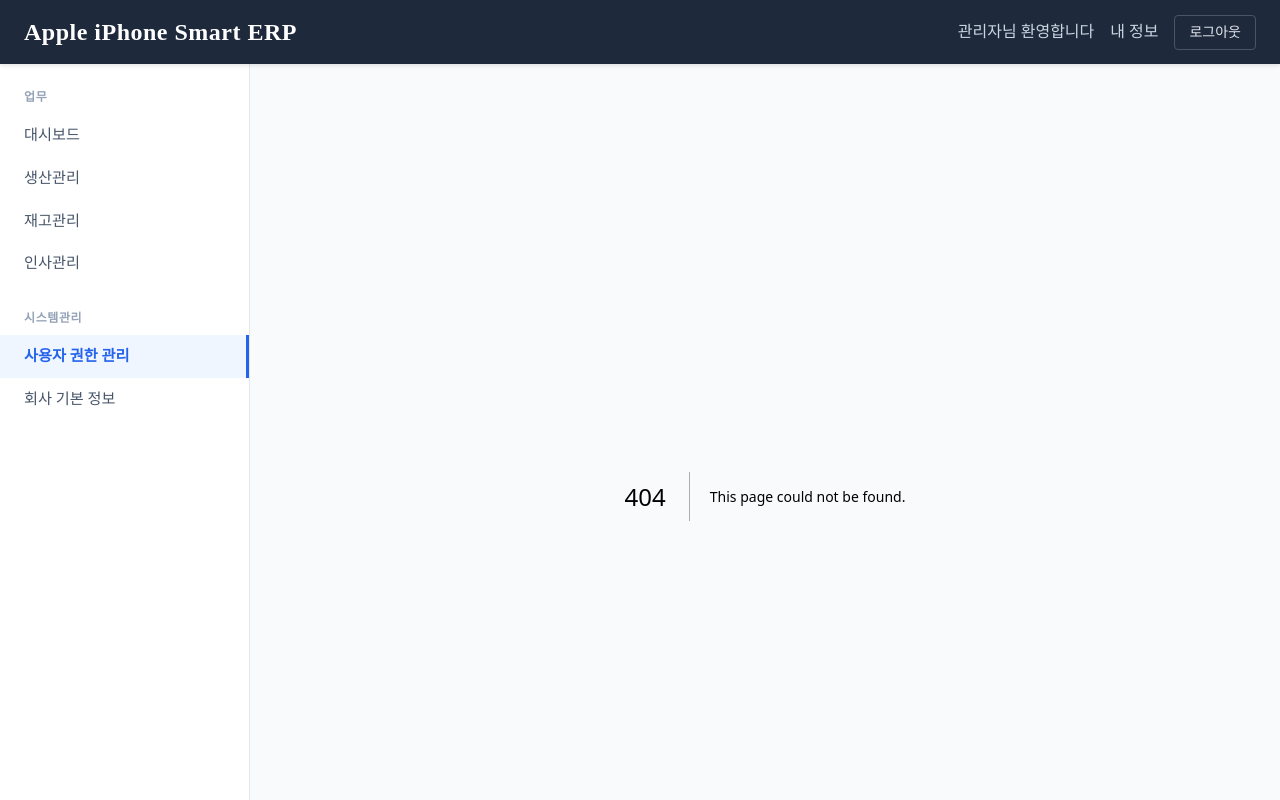
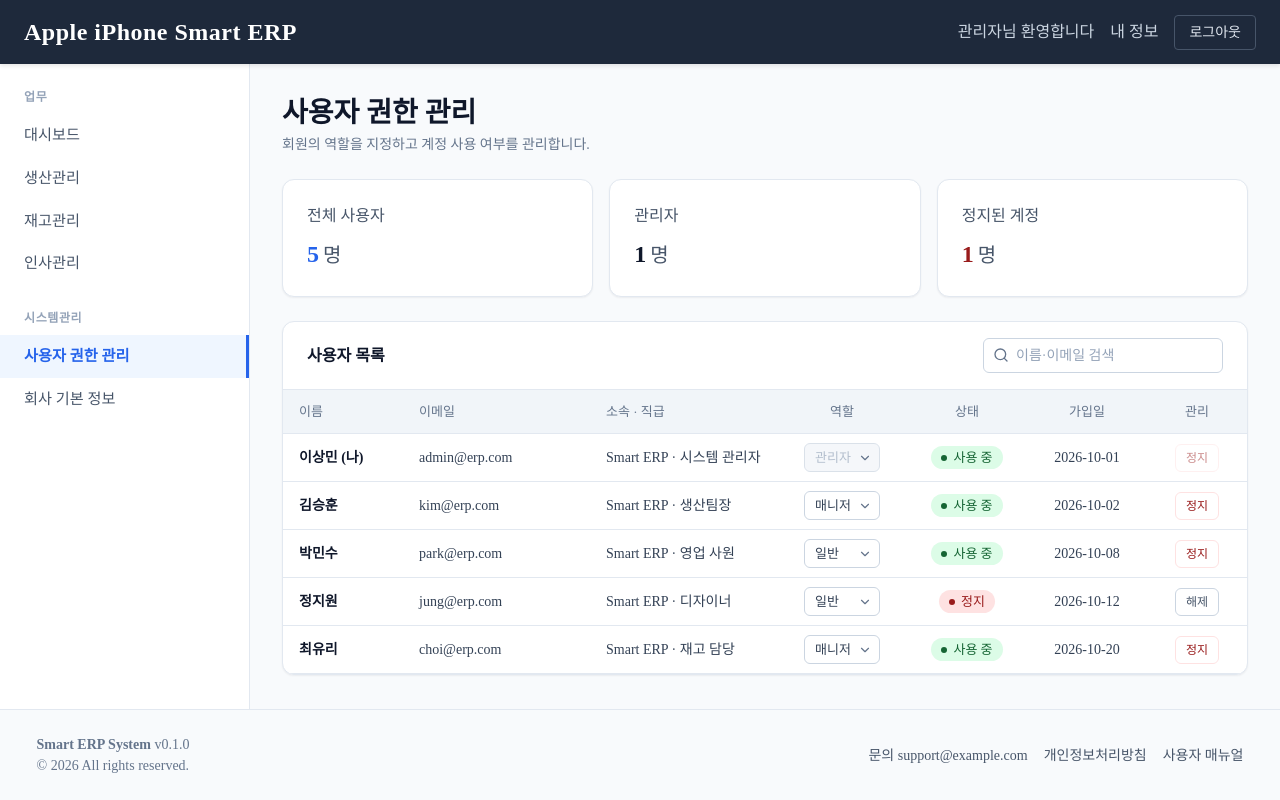
Before and after one commit to HKSEV/erp, a Next.js app in the folder erp-frontend/: page /dashboard/system/users in a window 1280 px wide. Before the commit this address had no page. Shown: the top 800 px of the page. Built offline with nearby package versions, Linux system fonts and the light colour scheme; a web font is replaced by a local one.

Commit message:
20261030_사용자 권한 관리 화면 추가 (샘플 데이터, 역할 변경·계정 정지), 공통 Select 컴포넌트 추가

```diff
--- /dev/null
+++ b/erp-frontend/src/app/dashboard/system/users/page.tsx
@@ -0,0 +1,151 @@
+"use client";
+
+import { useState } from "react";
+import { PageContainer, PageHeader, StatGrid, StatCard, Card, SearchBar, DataTable, StatusBadge, Button, Select } from "@/components/ui";
+import type { Column } from "@/components/ui";
+import useModal from "@/components/contexts/ModalContext";
+
+// 시스템관리 > 사용자 권한 관리
+// 백엔드 API(/api/admin/members) 준비 전까지 샘플 데이터로 동작
+type UserRole = "ADMIN" | "MANAGER" | "USER";
+
+interface MemberAccount {
+  id: number;
+  name: string;
+  email: string;
+  companyName: string;
+  position: string;
+  role: UserRole;
+  active: boolean;   // false: 정지된 계정 (로그인 불가)
+  createdAt: string;
+};
+
+const ROLE_LABEL: Record<UserRole, string> = {
+  ADMIN: "관리자",
+  MANAGER: "매니저",
+  USER: "일반",
+};
+const ROLE_OPTIONS = (Object.keys(ROLE_LABEL) as UserRole[]).map((role) => ({value: role, label: ROLE_LABEL[role]}));
+
+// 로그인 정보에 사용자 id가 담기기 전까지 임시로 지정한 "내 계정"
+const CURRENT_USER_ID = 1;
+
+export default function Users() {
+  const {openAlertModal} = useModal();
+  const [members, setMembers] = useState<MemberAccount[]>([
+    {id: 1, name: "이상민", email: "admin@erp.com", companyName: "Smart ERP", position: "시스템 관리자", role: "ADMIN", active: true, createdAt: "2026-10-01"},
+    {id: 2, name: "김승훈", email: "kim@erp.com", companyName: "Smart ERP", position: "생산팀장", role: "MANAGER", active: true, createdAt: "2026-10-02"},
+    {id: 3, name: "박민수", email: "park@erp.com", companyName: "Smart ERP", position: "영업 사원", role: "USER", active: true, createdAt: "2026-10-08"},
+    {id: 4, name: "정지원", email: "jung@erp.com", companyName: "Smart ERP", position: "디자이너", role: "USER", active: false, createdAt: "2026-10-12"},
+    {id: 5, name: "최유리", email: "choi@erp.com", companyName: "Smart ERP", position: "재고 담당", role: "MANAGER", active: true, createdAt: "2026-10-20"},
+  ]);
+
+  // 검색어: 이름, 이메일에 포함되면 표시
+  const [keyword, setKeyword] = useState("");
+  const filteredMembers = members.filter((m) =>
+    [m.name, m.email].some((field) => field.toLowerCase().includes(keyword.toLowerCase()))
+  );
+
+  const adminCount = members.filter((m) => m.role === "ADMIN" && m.active).length;
+  const update = (id: number, changes: Partial<MemberAccount>) =>
+    setMembers((prev) => prev.map((m) => (m.id === id ? {...m, ...changes} : m)));
+
+  // 마지막 관리자가 권한을 잃으면 아무도 이 화면에 들어올 수 없으므로 막음
+  const isLastAdmin = (member: MemberAccount) => member.role === "ADMIN" && member.active && adminCount === 1;
+
+  const changeRole = (member: MemberAccount, role: UserRole) => {
+    if (isLastAdmin(member) && role !== "ADMIN") {
+      openAlertModal("역할을 변경할 수 없습니다.", undefined, {
+        variant: "error",
+        description: "관리자는 최소 1명 있어야 합니다.",
+      });
+      return;
+    }
+    openAlertModal(
+      `${member.name}님의 역할을 변경할까요?`,
+      () => update(member.id, {role}),
+      {
+        variant: "confirm",
+        description: `${ROLE_LABEL[member.role]} → ${ROLE_LABEL[role]}`,
+        confirmText: "변경",
+        cancelText: "취소",
+      },
+    );
+  };
+
+  const toggleActive = (member: MemberAccount) => {
+    if (member.active && isLastAdmin(member)) {
+      openAlertModal("계정을 정지할 수 없습니다.", undefined, {
+        variant: "error",
+        description: "관리자는 최소 1명 있어야 합니다.",
+      });
+      return;
+    }
+    openAlertModal(
+      member.active ? `${member.name}님의 계정을 정지할까요?` : `${member.name}님의 계정 정지를 해제할까요?`,
+      () => update(member.id, {active: !member.active}),
+      {
+        variant: "confirm",
+        description: member.active ? "정지된 계정은 로그인할 수 없습니다." : "다시 로그인할 수 있게 됩니다.",
+        confirmText: member.active ? "정지" : "해제",
+        cancelText: "취소",
+      },
+    );
+  };
+
+  const columns: Column<MemberAccount>[] = [
+    {key: "name", header: "이름", variant: "primary", width: "120px", render: (m) => (
+      m.id === CURRENT_USER_ID ? `${m.name} (나)` : m.name
+    )},
+    {key: "email", header: "이메일"},
+    {key: "position", header: "소속 · 직급", render: (m) => `${m.companyName} · ${m.position}`},
+    {key: "role", header: "역할", align: "center", width: "130px", render: (m) => (
+      // 자기 자신의 역할은 바꿀 수 없음
+      <Select
+      size="sm"
+      aria-label={`${m.name} 역할`}
+      options={ROLE_OPTIONS}
+      value={m.role}
+      disabled={m.id === CURRENT_USER_ID}
+      onChange={(e) => changeRole(m, e.target.value as UserRole)}/>
+    )},
+    {key: "active", header: "상태", align: "center", width: "120px", render: (m) => (
+      <StatusBadge tone={m.active ? "success" : "danger"}>{m.active ? "사용 중" : "정지"}</StatusBadge>
+    )},
+    {key: "createdAt", header: "가입일", align: "center", width: "120px"},
+    {key: "actions", header: "관리", align: "center", width: "100px", render: (m) => (
+      <Button
+      size="sm"
+      variant={m.active ? "danger" : "secondary"}
+      disabled={m.id === CURRENT_USER_ID}
+      onClick={() => toggleActive(m)}>
+        {m.active ? "정지" : "해제"}
+      </Button>
+    )},
+  ];
+
+  return (
+    <PageContainer>
+      <PageHeader
+      title="사용자 권한 관리"
+      description="회원의 역할을 지정하고 계정 사용 여부를 관리합니다."/>
+
+      <StatGrid>
+        <StatCard label="전체 사용자" value={members.length} unit="명" tone="accent"/>
+        <StatCard label="관리자" value={adminCount} unit="명"/>
+        <StatCard label="정지된 계정" value={members.filter((m) => !m.active).length} unit="명" tone="danger"/>
+      </StatGrid>
+
+      <Card
+      title="사용자 목록"
+      actions={<SearchBar label="사용자 검색" placeholder="이름·이메일 검색" onSearch={setKeyword}/>}
+      noPadding>
+        <DataTable
+        columns={columns}
+        rows={filteredMembers}
+        rowKey={(m) => String(m.id)}
+        emptyText={keyword ? `"${keyword}"에 해당하는 사용자가 없습니다.` : "등록된 사용자가 없습니다."}/>
+      </Card>
+    </PageContainer>
+  );
+};
--- /dev/null
+++ b/erp-frontend/src/components/ui/Select.tsx
@@ -0,0 +1,66 @@
+"use client";
+
+import styled from "styled-components";
+import { FiChevronDown } from "react-icons/fi";
+
+export interface SelectOption {
+  value: string;
+  label: string;
+};
+
+interface SelectProps extends Omit<React.SelectHTMLAttributes<HTMLSelectElement>, "size"> {
+  options: SelectOption[];
+  size?: "sm" | "md";  // sm: 표 안에서 사용
+};
+
+// 드롭다운 선택창 (브라우저 기본 화살표 대신 같은 모양의 아이콘 사용)
+export default function Select({options, size = "md", ...rest}: SelectProps) {
+  return (
+    <Wrapper>
+      <StyledSelect $size={size} {...rest}>
+        {options.map((opt) => (
+          <option key={opt.value} value={opt.value}>{opt.label}</option>
+        ))}
+      </StyledSelect>
+      <Arrow aria-hidden="true"/>
+    </Wrapper>
+  );
+};
+
+const Wrapper = styled.span`
+  position: relative;
+  display: inline-flex;
+  align-items: center;
+  max-width: 100%;
+`;
+const StyledSelect = styled.select<{$size: "sm" | "md"}>`
+  width: 100%;
+  appearance: none;
+  padding: ${({$size}) => ($size === "sm" ? "4px 28px 4px 10px" : "8px 32px 8px 12px")};
+  font-size: ${({theme, $size}) => ($size === "sm" ? theme.font.size.sm : theme.font.size.md)};
+  color: ${({theme}) => theme.colors.textBody};
+  background-color: ${({theme}) => theme.colors.surface};
+  border: 1px solid ${({theme}) => theme.colors.borderStrong};
+  border-radius: ${({theme}) => theme.radius.md};
+  cursor: pointer;
+
+  &:hover:not(:disabled) { border-color: ${({theme}) => theme.colors.textDisabled}; }
+  &:focus {
+    outline: none;
+    border-color: ${({theme}) => theme.colors.accent};
+    box-shadow: 0 0 0 3px ${({theme}) => theme.colors.accentSubtle};
+  }
+  &:disabled {
+    color: ${({theme}) => theme.colors.textDisabled};
+    background-color: ${({theme}) => theme.colors.surfaceSubtle};
+    cursor: not-allowed;
+  }
+`;
+const Arrow = styled(FiChevronDown)`
+  position: absolute;
+  right: 8px;
+  width: 14px;
+  height: 14px;
+  color: ${({theme}) => theme.colors.textMuted};
+  pointer-events: none;
+`;
--- a/erp-frontend/src/components/ui/index.ts
+++ b/erp-frontend/src/components/ui/index.ts
@@ -13,3 +13,5 @@
 export type { Column, CellVariant } from "./DataTable";
 export { default as ProgressBar } from "./ProgressBar";
 export { default as TextField, FormStack } from "./TextField";
+export { default as Select } from "./Select";
+export type { SelectOption } from "./Select";
```
Also changed, not shown: erp-frontend/src/components/ui/README.md.
